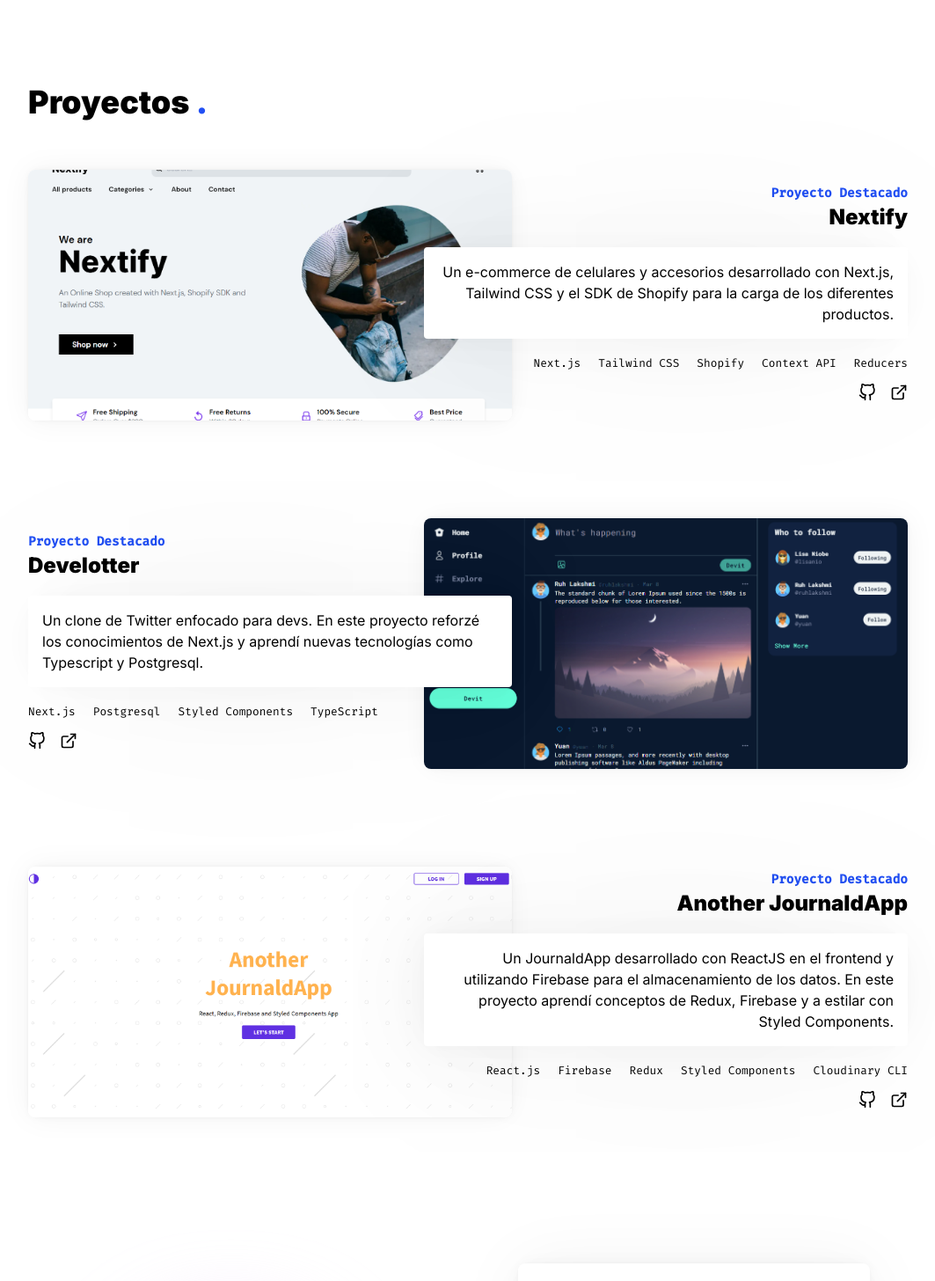
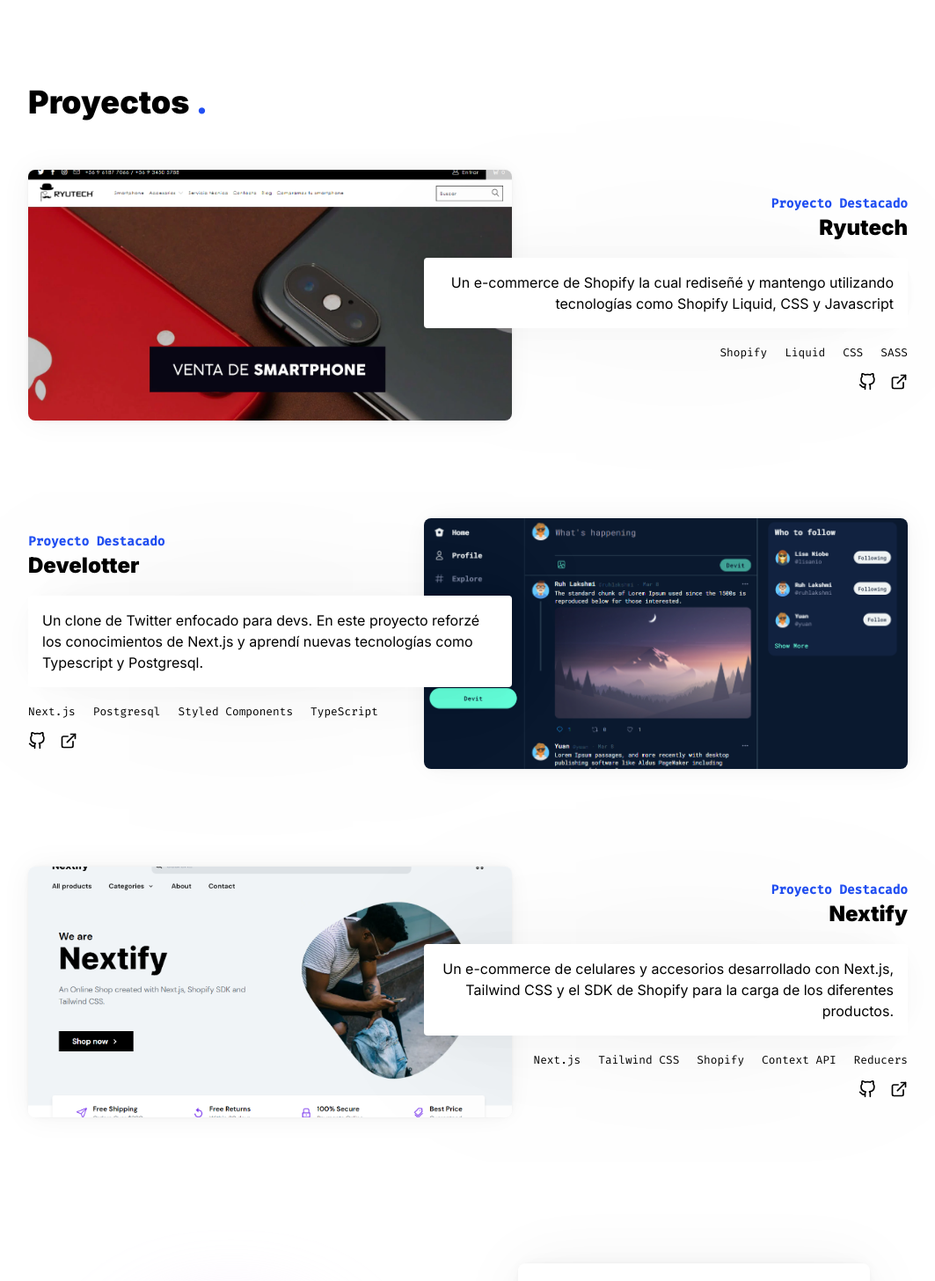
Before and after one commit to IvoMiyashiro/Portfolio, a Next.js app: page / in a window 1280 px wide. Shown: the part 2291-3747 px from the top of the page at 88% size, without its empty margins (108-1171 px from the left). Built offline with nearby package versions, Linux system fonts and the light colour scheme.

Commit message:
add ryutech proyect

```diff
--- a/components/Hero/index.js
+++ b/components/Hero/index.js
@@ -37,7 +37,7 @@
           </div>
           <Quote>Hace un tiempo comencé mi aventura dentro del mundo del desarrollo web y hoy me especializo en tecnologías como React.js y Next.js</Quote>
 
-          <Anchor href="https://drive.google.com/file/d/1IkrSAWHsUwFG2RnZEqP0sP2VEj6Omuz_/view?usp=sharing" target="_blank" rel="noreferrer">
+          <Anchor href="https://drive.google.com/file/d/1l750Nybn02r6vWrsgNotT_40M1otiwaT/view?usp=sharing" target="_blank" rel="noreferrer">
             <Button>Descargar CV</Button>
           </Anchor>
         </HeroContainer>
--- a/components/Projects/index.js
+++ b/components/Projects/index.js
@@ -6,16 +6,16 @@
   const projectsList = [
     {
       id: '2',
-      techs: ['Next.js', 'Tailwind CSS', 'Shopify', 'Context API', 'Reducers'],
-      title: 'Nextify',
-      desc: 'Un e-commerce de celulares y accesorios desarrollado con Next.js, Tailwind CSS y el SDK de Shopify para la carga de los diferentes productos.',
-      href: 'https://nextify-shop.vercel.app/',
-      alt: 'Nextify',
-      img: '/assets/nextify-screenshot.png',
-      repo: 'https://github.com/IvoMiyashiro/Nextify',
+      techs: ['Shopify', 'Liquid', 'CSS', 'SASS'],
+      title: 'Ryutech',
+      desc: 'Un e-commerce de Shopify la cual rediseñé y mantengo utilizando tecnologías como Shopify Liquid, CSS y Javascript',
+      href: 'https://www.ryutech.cl/',
+      alt: 'Ryutech',
+      img: '/assets/ryutech-screenshot.png',
+      repo: 'https://github.com/IvoMiyashiro/',
     },
     {
-      id: '0',
+      id: '1',
       techs: ['Next.js', 'Postgresql', 'Styled Components', 'TypeScript'],
       title: 'Develotter',
       desc: 'Un clone de Twitter enfocado para devs. En este proyecto reforzé los conocimientos de Next.js y aprendí nuevas tecnologías como  Typescript y Postgresql.',
@@ -25,14 +25,14 @@
       repo: 'https://github.com/IvoMiyashiro/Develotter',
     },
     {
-      id: '1',
-      techs: ['React.js', 'Firebase', 'Redux', 'Styled Components', 'Cloudinary CLI'],
-      title: 'Another JournaldApp',
-      desc: 'Un JournaldApp desarrollado con ReactJS en el frontend y utilizando Firebase para el almacenamiento de los datos. En este proyecto aprendí conceptos de Redux, Firebase y a estilar con Styled Components.',
-      href: 'https://journald-app.vercel.app/',
-      alt: 'JournaldApp',
-      img: '/assets/journaldapp-screenshot.png',
-      repo: 'https://github.com/IvoMiyashiro/JournaldApp',
+      id: '0',
+      techs: ['Next.js', 'Tailwind CSS', 'Shopify', 'Context API', 'Reducers'],
+      title: 'Nextify',
+      desc: 'Un e-commerce de celulares y accesorios desarrollado con Next.js, Tailwind CSS y el SDK de Shopify para la carga de los diferentes productos.',
+      href: 'https://nextify-shop.vercel.app/',
+      alt: 'Nextify',
+      img: '/assets/nextify-screenshot.png',
+      repo: 'https://github.com/IvoMiyashiro/Nextify',
     },
   ];
 
```
Also changed, not shown: postgresql.svg (deleted), public/assets/ryutech-screenshot.png (added).
